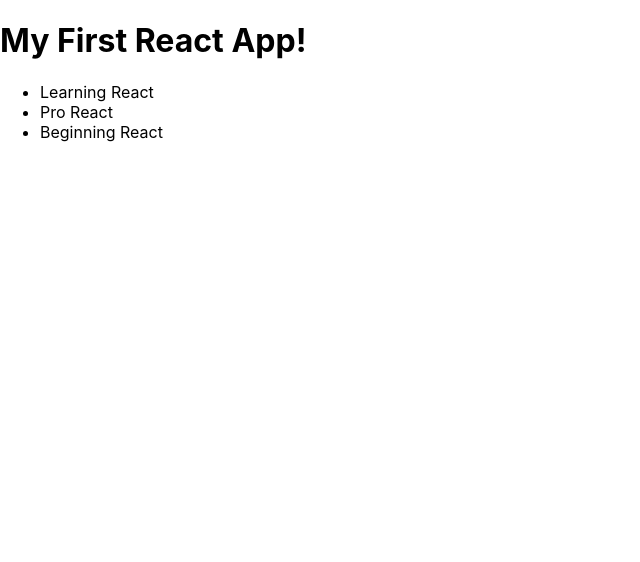
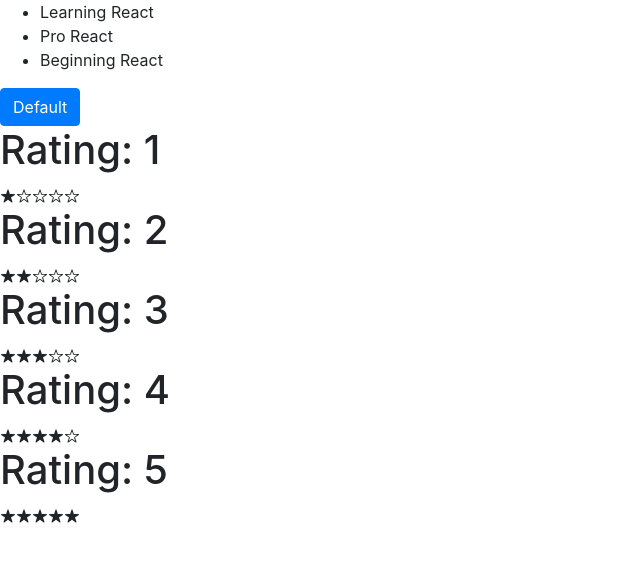
Before and after one commit to caylemh/beginning-react-book, a React (Create React App) app: page / in a window 1280 px wide. Shown: the top 562 px of the page, without its empty margins (0-640 px from the left). Built offline with nearby package versions, Linux system fonts and the light colour scheme.

Commit message:
CH 3: Bindings, Proprs, State & Events.

```diff
--- a/package.json
+++ b/package.json
@@ -7,7 +7,9 @@
     "@testing-library/react": "^9.3.2",
     "@testing-library/user-event": "^7.1.2",
     "react": "^16.13.1",
+    "react-bootstrap": "^1.0.0",
     "react-dom": "^16.13.1",
+    "react-icons": "^3.9.0",
     "react-scripts": "3.4.1"
   },
   "scripts": {
--- a/public/index.html
+++ b/public/index.html
@@ -10,6 +10,12 @@
       content="Web site created using create-react-app"
     />
     <link rel="apple-touch-icon" href="%PUBLIC_URL%/logo192.png" />
+    <link
+      rel="stylesheet"
+      href="https://maxcdn.bootstrapcdn.com/bootstrap/4.4.1/css/bootstrap.min.css"
+      integrity="sha384-Vkoo8x4CGsO3+Hhxv8T/Q5PaXtkKtu6ug5TOeNV6gBiFeWPGFN9MuhOf23Q9Ifjh"
+      crossorigin="anonymous"
+    />
     <!--
       manifest.json provides metadata used when your web app is installed on a
       user's mobile device or desktop. See https://developers.google.com/web/fundamentals/web-app-manifest/
--- a/src/App.js
+++ b/src/App.js
@@ -1,12 +1,21 @@
 import React, { Component } from 'react';
 import Products from './components/Products';
+import Rating from './components/Ratings';
+import { Button } from 'react-bootstrap';
 
 class App extends Component {
   render() {
+    const isValid = true;
+
   return (
     <div>
-      <h1>My First React App!</h1>
       <Products />
+      <Button variant='primary' disabled={!isValid}>Default</Button>
+      <Rating rating='1' />
+      <Rating rating='2' />
+      <Rating rating='3' />
+      <Rating rating='4' />
+      <Rating rating='5' />
     </div>
     );
   }
--- /dev/null
+++ b/src/components/Ratings.js
@@ -0,0 +1,49 @@
+import React, { Component } from 'react';
+import { IoIosStar, IoIosStarOutline } from 'react-icons/io';
+
+class Rating extends Component {
+
+    constructor(props) {
+        super(props);
+        this.state = {rating: this.props.rating};
+    }
+
+    handleClick(ratingValue) {
+        this.setState({rating: ratingValue});
+    }
+
+    render() {
+        return (
+            <div>
+                <h1>Rating: {this.state.rating}</h1>
+                { this.state.rating >= 1 ? (
+                    <IoIosStar onClick={this.handleClick.bind(this,1)} />
+                ) : (
+                    <IoIosStarOutline onClick={this.handleClick.bind(this,1)} />
+                )}
+                {this.state.rating >= 2 ? (
+                    <IoIosStar onClick={this.handleClick.bind(this,2)} />
+                ) : (
+                    <IoIosStarOutline onClick={this.handleClick.bind(this,2)} />
+                )}
+                {this.state.rating >= 3 ? (
+                    <IoIosStar onClick={this.handleClick.bind(this,3)} />
+                ) : (
+                    <IoIosStarOutline onClick={this.handleClick.bind(this,3)} />
+                )}
+                {this.state.rating >= 4 ? (
+                    <IoIosStar onClick={this.handleClick.bind(this,4)} />
+                ) : (
+                    <IoIosStarOutline onClick={this.handleClick.bind(this,4)} />
+                )}
+                {this.state.rating >= 5 ? (
+                    <IoIosStar onClick={this.handleClick.bind(this,5)} />
+                ) : (
+                    <IoIosStarOutline onClick={this.handleClick.bind(this,5)} />
+                )}
+            </div>
+        );
+    }
+}
+
+export default Rating;
```
Also changed, not shown: 2 other files (tests, documents, lock files or other folders).
